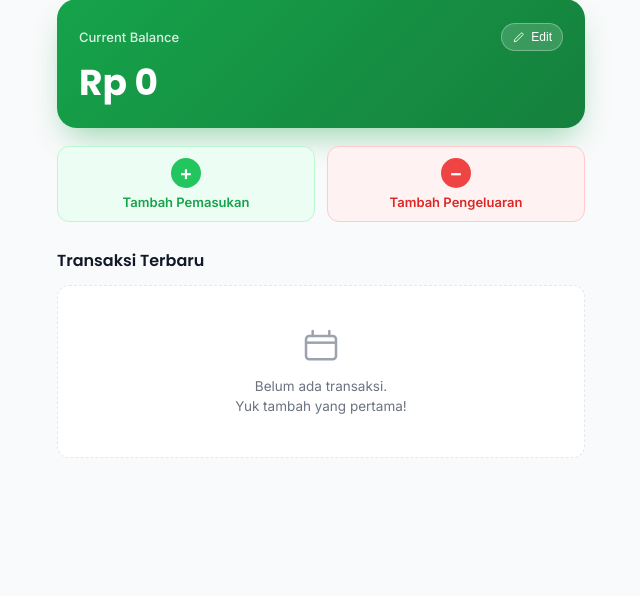
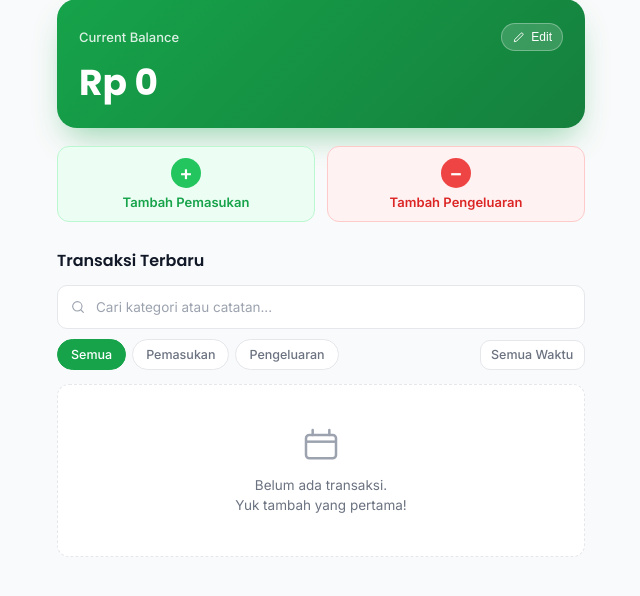
Before and after one commit to Blueberrypieee/Finance, a Flask app: page /menu in a window 1280 px wide. Shown: the part 102-698 px from the top of the page, without its empty margins (319-959 px from the left). Run offline with Flask 3, Linux system fonts and the light colour scheme.

Commit message:
add filter and loading skeleton

```diff
--- a/static/css/menu.css
+++ b/static/css/menu.css
@@ -195,6 +253,104 @@ body {
 .action-btn--expense .action-btn__icon {
   background: var(--error);
   color: #FFFFFF;
+}
+
+/* ---------- Search & filters ---------- */
+
+.search-bar {
+  display: flex;
+  align-items: center;
+  gap: 8px;
+  background: #FFFFFF;
+  border: 1.5px solid var(--border-color);
+  border-radius: var(--radius-sm);
+  padding: 0 12px;
+  height: 44px;
+  margin-bottom: 10px;
+}
+
+.search-bar__input {
+  flex: 1;
+  border: none;
+  outline: none;
+  background: transparent;
+  font-family: var(--font-body);
+  font-size: 13.5px;
+  color: var(--text-primary);
+  height: 100%;
+  min-width: 0;
+}
+
+.search-bar__input::placeholder {
+  color: #9CA3AF;
+}
+
+.search-bar__clear {
+  display: none;
+  border: none;
+  background: #F3F4F6;
+  color: var(--text-secondary);
+  width: 22px;
+  height: 22px;
+  border-radius: 999px;
+  font-size: 15px;
+  line-height: 1;
+  cursor: pointer;
+  align-items: center;
+  justify-content: center;
+  flex-shrink: 0;
+}
+
+.search-bar__clear.is-visible {
+  display: flex;
+}
+
+.filter-row {
+  display: flex;
+  align-items: center;
+  justify-content: space-between;
+  gap: 8px;
+  margin-bottom: 14px;
+}
+
+.filter-chips {
+  display: flex;
+  gap: 6px;
+  overflow-x: auto;
+}
+
+.filter-chip {
+  flex-shrink: 0;
+  border: 1px solid var(--border-color);
+  background: #FFFFFF;
+  color: var(--text-secondary);
+  font-family: var(--font-body);
+  font-size: 12.5px;
+  font-weight: 500;
+  padding: 7px 13px;
+  border-radius: 999px;
+  cursor: pointer;
+  white-space: nowrap;
+}
+
+.filter-chip.is-active {
+  background: var(--dark-green);
+  border-color: var(--dark-green);
+  color: #FFFFFF;
+}
+
+.filter-select {
+  flex-shrink: 0;
+  border: 1px solid var(--border-color);
+  background: #FFFFFF;
+  color: var(--text-secondary);
+  font-family: var(--font-body);
+  font-size: 12.5px;
+  font-weight: 500;
+  padding: 7px 10px;
+  border-radius: var(--radius-sm);
+  outline: none;
+  -webkit-appearance: none;
 }
 
 /* ---------- Transactions ---------- */
--- a/static/js/menu.js
+++ b/static/js/menu.js
@@ -7,8 +7,14 @@ document.addEventListener('DOMContentLoaded', function () {
   var TRANSACTIONS_KEY = 'ft_transactions';
 
   var state = {
-    balance: loadBalance(),
-    transactions: loadTransactions()
+    balance: 0,
+    transactions: []
+  };
+
+  var filters = {
+    search: '',
+    type: 'all',      // 'all' | 'income' | 'expense'
+    dateRange: 'all'  // 'all' | 'week' | 'month'
   };
 
   var pendingDeleteId = null;
@@ -19,7 +25,13 @@ document.addEventListener('DOMContentLoaded', function () {
   var balanceAmountEl = document.getElementById('balanceAmount');
   var transactionListEl = document.getElementById('transactionList');
   var emptyStateEl = document.getElementById('emptyState');
+  var emptyStateTextEl = document.getElementById('emptyStateText');
   var cardTemplate = document.getElementById('transactionCardTemplate');
+
+  var searchInput = document.getElementById('searchInput');
+  var searchClearBtn = document.getElementById('searchClearBtn');
+  var typeFilterChips = document.querySelectorAll('#typeFilterChips .filter-chip');
+  var dateFilterSelect = document.getElementById('dateFilterSelect');
 
   var addIncomeBtn = document.getElementById('addIncomeBtn');
   var addExpenseBtn = document.getElementById('addExpenseBtn');
@@ -55,31 +67,46 @@ document.addEventListener('DOMContentLoaded', function () {
   var confirmDeleteBtn = document.getElementById('confirmDeleteBtn');
 
   // ---------------------------------------------------------
-  // Storage helpers
+  // Data layer
   // ---------------------------------------------------------
-  function loadBalance() {
-    var raw = localStorage.getItem(BALANCE_KEY);
-    var value = raw !== null ? parseFloat(raw) : 0;
-    return isNaN(value) ? 0 : value;
-  }
+  // Every function here returns a Promise, even though it's backed by
+  // localStorage today. When the Flask backend is ready, only the INSIDE
+  // of these functions needs to change (e.g. swap for fetch() calls) —
+  // every place that calls api.getState()/api.saveState() below stays
+  // exactly the same.
+  var api = {
+    getState: function () {
+      var rawBalance = localStorage.getItem(BALANCE_KEY);
+      var balance = rawBalance !== null ? parseFloat(rawBalance) : 0;
+      if (isNaN(balance)) balance = 0;
 
-  function saveBalance() {
-    localStorage.setItem(BALANCE_KEY, String(state.balance));
-  }
+      var transactions = [];
+      try {
+        var rawTx = localStorage.getItem(TRANSACTIONS_KEY);
+        var parsed = rawTx ? JSON.parse(rawTx) : [];
+        transactions = Array.isArray(parsed) ? parsed : [];
+      } catch (e) {
+        transactions = [];
+      }
 
-  function loadTransactions() {
-    try {
-      var raw = localStorage.getItem(TRANSACTIONS_KEY);
-      var parsed = raw ? JSON.parse(raw) : [];
-      return Array.isArray(parsed) ? parsed : [];
-    } catch (e) {
-      return [];
+      // TODO(backend): replace the block above with:
+      //   return fetch('/api/state').then(function (res) { return res.json(); });
+      return Promise.resolve({ balance: balance, transactions: transactions });
+    },
+
+    saveState: function (balance, transactions) {
+      localStorage.setItem(BALANCE_KEY, String(balance));
+      localStorage.setItem(TRANSACTIONS_KEY, JSON.stringify(transactions));
+
+      // TODO(backend): replace the two lines above with:
+      //   return fetch('/api/state', {
+      //     method: 'PUT',
+      //     headers: { 'Content-Type': 'application/json' },
+      //     body: JSON.stringify({ balance: balance, transactions: transactions })
+      //   });
+      return Promise.resolve();
     }
-  }
-
-  function saveTransactions() {
-    localStorage.setItem(TRANSACTIONS_KEY, JSON.stringify(state.transactions));
-  }
+  };
 
   // ---------------------------------------------------------
   // Formatting helpers
@@ -115,6 +142,32 @@ document.addEventListener('DOMContentLoaded', function () {
     return 'tx_' + Date.now() + '_' + Math.floor(Math.random() * 1000);
   }
 
+  function isInDateRange(dateStr, range) {
+    if (range === 'all' || !dateStr) return true;
+
+    var parts = dateStr.split('-');
+    var txDate = new Date(parseInt(parts[0], 10), parseInt(parts[1], 10) - 1, parseInt(parts[2], 10));
+    var now = new Date();
+    var today = new Date(now.getFullYear(), now.getMonth(), now.getDate());
+
+    if (range === 'month') {
+      return txDate.getFullYear() === today.getFullYear() && txDate.getMonth() === today.getMonth();
+    }
+
+    if (range === 'week') {
+      // Week starts on Monday
+      var dayOfWeek = today.getDay(); // 0 = Sunday
+      var diffToMonday = dayOfWeek === 0 ? 6 : dayOfWeek - 1;
+      var monday = new Date(today);
+      monday.setDate(today.getDate() - diffToMonday);
+      var sunday = new Date(monday);
+      sunday.setDate(monday.getDate() + 6);
+      return txDate >= monday && txDate <= sunday;
+    }
+
+    return true;
+  }
+
   // ---------------------------------------------------------
   // Rendering
   // ---------------------------------------------------------
@@ -123,16 +176,37 @@ document.addEventListener('DOMContentLoaded', function () {
     renderTransactionList();
   }
 
+  function getFilteredTransactions() {
+    var searchTerm = filters.search.trim().toLowerCase();
+
+    return state.transactions.filter(function (tx) {
+      if (filters.type !== 'all' && tx.type !== filters.type) return false;
+      if (!isInDateRange(tx.date, filters.dateRange)) return false;
+
+      if (searchTerm) {
+        var inCategory = (tx.category || '').toLowerCase().indexOf(searchTerm) !== -1;
+        var inNotes = (tx.notes || '').toLowerCase().indexOf(searchTerm) !== -1;
+        if (!inCategory && !inNotes) return false;
+      }
+
+      return true;
+    });
+  }
+
   function renderTransactionList() {
     transactionListEl.innerHTML = '';
 
-    var sorted = state.transactions.slice().sort(function (a, b) {
+    var filtered = getFilteredTransactions();
+    var sorted = filtered.slice().sort(function (a, b) {
       if (a.date !== b.date) return a.date < b.date ? 1 : -1;
       return b.createdAt - a.createdAt;
     });
 
     if (sorted.length === 0) {
       emptyStateEl.classList.add('is-visible');
+      emptyStateTextEl.innerHTML = state.transactions.length === 0
+        ? 'Belum ada transaksi.<br>Yuk tambah yang pertama!'
+        : 'Gak ada transaksi yang cocok.<br>Coba ubah kata kunci atau filter.';
       return;
     }
     emptyStateEl.classList.remove('is-visible');
@@ -253,10 +327,10 @@ document.addEventListener('DOMContentLoaded', function () {
       state.balance += type === 'income' ? amount : -amount;
     }
 
-    saveBalance();
-    saveTransactions();
-    render();
-    closeTransactionModal();
+    api.saveState(state.balance, state.transactions).then(function () {
+      render();
+      closeTransactionModal();
+    });
   });
 
   // ---------------------------------------------------------
@@ -289,9 +363,10 @@ document.addEventListener('DOMContentLoaded', function () {
     }
 
     state.balance = value;
-    saveBalance();
-    render();
-    closeBalanceModal();
+    api.saveState(state.balance, state.transactions).then(function () {
+      render();
+      closeBalanceModal();
+    });
   });
 
   // ---------------------------------------------------------
@@ -320,9 +395,7 @@ document.addEventListener('DOMContentLoaded', function () {
       var tx = state.transactions[idx];
       state.balance += tx.type === 'income' ? -tx.amount : tx.amount;
       state.transactions.splice(idx, 1);
-      saveBalance();
-      saveTransactions();
-      render();
+      api.saveState(state.balance, state.transactions).then(render);
     }
     closeDeleteModal();
   });
@@ -359,8 +432,50 @@ document.addEventListener('DOMContentLoaded', function () {
   });
 
   // ---------------------------------------------------------
+  // Search & filters
+  // ---------------------------------------------------------
+  searchInput.addEventListener('input', function () {
+    filters.search = searchInput.value;
+    searchClearBtn.classList.toggle('is-visible', filters.search.length > 0);
+    renderTransactionList();
+  });
+
+  searchClearBtn.addEventListener('click', function () {
+    searchInput.value = '';
+    filters.search = '';
+    searchClearBtn.classList.remove('is-visible');
+    renderTransactionList();
+    searchInput.focus();
+  });
+
+  typeFilterChips.forEach(function (chip) {
+    chip.addEventListener('click', function () {
+      typeFilterChips.forEach(function (c) { c.classList.remove('is-active'); });
+      chip.classList.add('is-active');
+      filters.type = chip.dataset.type;
+      renderTransactionList();
+    });
+  });
+
+  dateFilterSelect.addEventListener('change', function () {
+    filters.dateRange = dateFilterSelect.value;
+    renderTransactionList();
+  });
+
+  // ---------------------------------------------------------
   // Init
   // ---------------------------------------------------------
-  render();
+  var pageSkeletonEl = document.getElementById('pageSkeleton');
+  var dashboardContentEl = document.getElementById('dashboardContent');
+
+  api.getState().then(function (data) {
+    state.balance = data.balance;
+    state.transactions = data.transactions;
+
+    render();
+
+    pageSkeletonEl.style.display = 'none';
+    dashboardContentEl.classList.remove('is-hidden-init');
+  });
 
 });
--- a/templates/menu.html
+++ b/templates/menu.html
@@ -34,7 +34,21 @@
       </a>
     </header>
 
-    <main class="dashboard">
+    <!-- Skeleton (shown until JS finishes reading localStorage) -->
+    <div class="skeleton-wrap" id="pageSkeleton">
+      <div class="skeleton skeleton-balance"></div>
+      <div class="skeleton-actions-row">
+        <div class="skeleton skeleton-action"></div>
+        <div class="skeleton skeleton-action"></div>
+      </div>
+      <div class="skeleton skeleton-heading"></div>
+      <div class="skeleton skeleton-search"></div>
+      <div class="skeleton skeleton-row"></div>
+      <div class="skeleton skeleton-row"></div>
+      <div class="skeleton skeleton-row"></div>
+    </div>
+
+    <main class="dashboard is-hidden-init" id="dashboardContent">
 
       <!-- Balance card -->
       <section class="balance-card">
@@ -68,6 +82,30 @@
           <h2>Transaksi Terbaru</h2>
         </div>
 
+        <!-- Search -->
+        <div class="search-bar">
+          <svg width="16" height="16" viewBox="0 0 24 24" fill="none" xmlns="http://www.w3.org/2000/svg">
+            <circle cx="11" cy="11" r="7" stroke="#9CA3AF" stroke-width="1.7"/>
+            <path d="M20 20L16.5 16.5" stroke="#9CA3AF" stroke-width="1.7" stroke-linecap="round"/>
+          </svg>
+          <input type="text" id="searchInput" class="search-bar__input" placeholder="Cari kategori atau catatan...">
+          <button type="button" class="search-bar__clear" id="searchClearBtn" aria-label="Hapus pencarian">&times;</button>
+        </div>
+
+        <!-- Filters -->
+        <div class="filter-row">
+          <div class="filter-chips" id="typeFilterChips">
+            <button type="button" class="filter-chip is-active" data-type="all">Semua</button>
+            <button type="button" class="filter-chip" data-type="income">Pemasukan</button>
+            <button type="button" class="filter-chip" data-type="expense">Pengeluaran</button>
+          </div>
+          <select id="dateFilterSelect" class="filter-select">
+            <option value="all">Semua Waktu</option>
+            <option value="week">Minggu Ini</option>
+            <option value="month">Bulan Ini</option>
+          </select>
+        </div>
+
         <div class="transaction-list" id="transactionList"></div>
 
         <div class="empty-state" id="emptyState">
@@ -77,7 +115,7 @@
             <path d="M7 3V6" stroke="#9CA3AF" stroke-width="1.5" stroke-linecap="round"/>
             <path d="M17 3V6" stroke="#9CA3AF" stroke-width="1.5" stroke-linecap="round"/>
           </svg>
-          <p>Belum ada transaksi.<br>Yuk tambah yang pertama!</p>
+          <p id="emptyStateText">Belum ada transaksi.<br>Yuk tambah yang pertama!</p>
         </div>
       </section>
 
```
Also changed, not shown: other parts of static/css/menu.css (+58 -0 lines), static/css/statistics.css (+43 -0 lines), static/js/statistics.js (+36 -18 lines), templates/statistics.html (+13 -1 lines).
